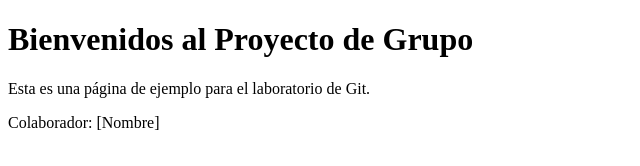
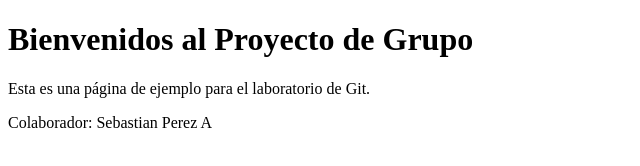
Before and after one commit to nightyvsc/Practica-Giit, a plain HTML site: page src/index.html in a window 1280 px wide. Shown: the full height of the page, 0-640 px from the left. Drawn offline with Linux system fonts and the light colour scheme.

Commit message:
SebastianP changes

```diff
--- a/src/index.html
+++ b/src/index.html
@@ -8,6 +8,6 @@
 <body>
 <h1>Bienvenidos al Proyecto de Grupo</h1>
 <p>Esta es una página de ejemplo para el laboratorio de Git.</p>
-<p>Colaborador: [Nombre]</p>
+<p>Colaborador: Sebastian Perez A</p>
 </body>
 </html>
```
